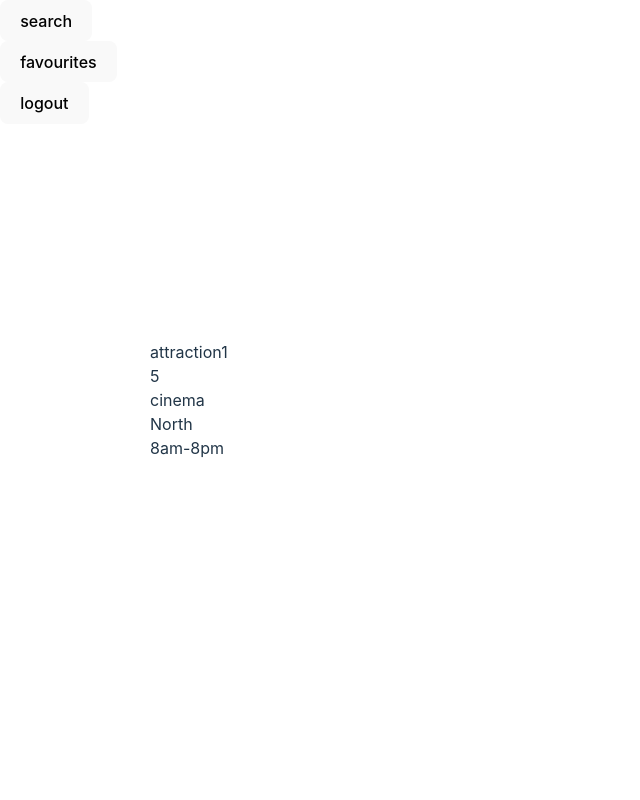
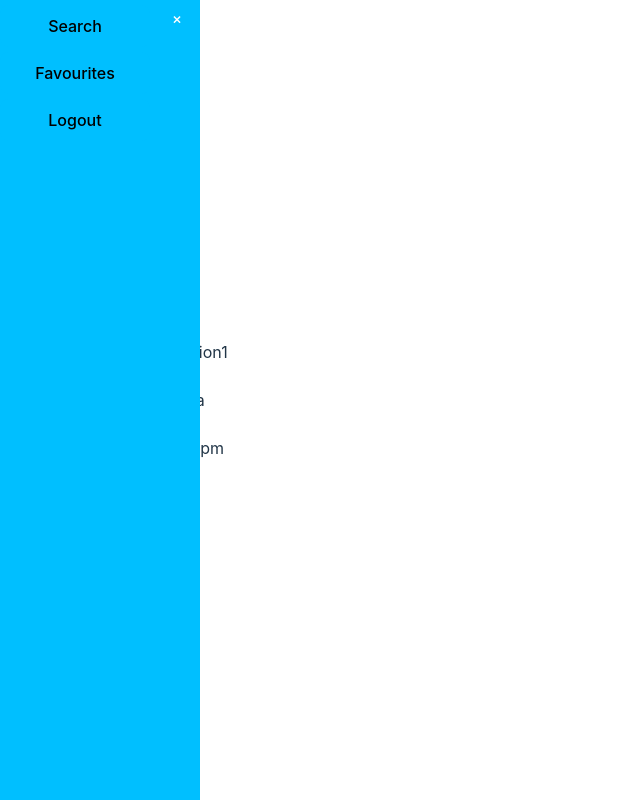
Before and after one commit to feliciahxy/SC2006-SWE-ParknPlay, a React (Vite) app in the folder frontend/: page /favourites in a window 1280 px wide. Shown: the whole page, without its empty margins (0-640 px from the left). Built offline with nearby package versions, Linux system fonts and the light colour scheme.

Commit message:
updated landing page and SideBar

```diff
--- a/frontend/src/App.jsx
+++ b/frontend/src/App.jsx
@@ -16,10 +16,9 @@ function App() {
   return(
     <BrowserRouter>
       <Routes>
-        <Route path="/" Component={LandingUI} />
+        <Route path="/" Component={LoginUI} />
         <Route path="/auth/">
           <Route path="register" Component={RegistrationUI} />
-          <Route path="login" Component={LoginUI} />
           <Route path="forget-password" Component={ForgetPasswordUI} />
         </Route>
         <Route path="/">
--- a/frontend/src/components/specific/SideBar/SideBar.jsx
+++ b/frontend/src/components/specific/SideBar/SideBar.jsx
@@ -1,14 +1,30 @@
 import SideBarButton from "./SideBarButton";
-
-import "./SideBarStyles.css";
+import React, {useState} from 'react';
+import styles from "./SideBarStyles.module.css";
 
 const SideBar = () => {
+    const [isOpen, setIsOpen] = useState(true);
+
+    const toggleSidebar = () =>{
+        setIsOpen(!isOpen);
+    };
+
     return(
-        <div className="sidebar">
-            <SideBarButton name="search" path="/sort-filter" />
-            <SideBarButton name="favourites" path="/favourites" />
-            <SideBarButton name="logout" path="/" />
+        <>
+        <div className={styles.hamburger} onClick={toggleSidebar}>
+        &#9776;
+      </div>
+
+        <div className={`${styles.sidebar} ${isOpen ? styles.open : ""}`}>
+        <button className={styles.closeBtn} onClick={toggleSidebar}>
+          &times;
+        <br/>
+        </button>
+            <SideBarButton name="Search" path="/sort-filter" />
+            <SideBarButton name="Favourites" path="/favourites" />
+            <SideBarButton name="Logout" path="/" />
         </div>
+        </>
     );
 }
 
--- a/frontend/src/components/specific/SideBar/SideBarButton.jsx
+++ b/frontend/src/components/specific/SideBar/SideBarButton.jsx
@@ -1,4 +1,5 @@
 import { useNavigate } from "react-router-dom";
+import styles from './SideBarStyles.module.css';
 
 const SideBarButton = ({name, path}) => {
     const navigate = useNavigate();
@@ -8,7 +9,7 @@ const SideBarButton = ({name, path}) => {
     }
     return(
         <div>
-            <button onClick={handleClick}>{name}</button>
+            <button className={styles.sidebarButtons} onClick={handleClick}>{name}</button>
         </div>
     );
 }
--- a/frontend/src/components/specific/SideBar/SideBarStyles.css
+++ /dev/null
@@ -1,6 +0,0 @@
-.sidebar {
-    position: fixed;
-    left:0;
-    top:0;
-    bottom:0;
-}
--- /dev/null
+++ b/frontend/src/components/specific/SideBar/SideBarStyles.module.css
@@ -0,0 +1,53 @@
+.sidebar {
+    width: 0;
+    position: fixed;
+    top: 0;
+    left: 0;
+    height: 100%;
+    background-color:rgb(0, 191, 255);
+    transition: width 0.5s;
+    overflow-x: hidden;
+    z-index: 1000;
+  }
+
+  .open {
+    width: 200px;
+  }
+
+  .hamburger {
+    position: fixed;
+    top: 0;
+    left: 0.3cm;
+    font-size: 30px;
+    cursor: pointer;
+  }
+
+
+  .closeBtn {
+    position: absolute;
+    top: 0;
+    right: 0;
+    font-size: 15px;
+    background: none;
+    border: none;
+    color: white;
+    cursor: pointer;
+  }
+
+
+.sidebarButtons{
+    background-color: rgb(0, 191, 255);
+    color: rgb(0, 0, 0);
+    display: block;
+    margin: 5px 0;
+    padding: 10px 20px;
+    cursor: pointer;
+    text-align: center;
+    transition: background-color 0.3s ease;
+    border-color: none;
+    width: 150px;
+}
+
+.sidebarButtons:hover {
+    background-color: hsl(195, 100%, 60%);
+}
--- a/frontend/src/screens/auth/LoginUI.jsx
+++ b/frontend/src/screens/auth/LoginUI.jsx
@@ -27,7 +27,7 @@ function LoginUI(){
                 return false;
             }
             return true;
-        }
+        };
 
     const handleSubmit = () => {
         setError(""); //reset to no error
@@ -36,13 +36,20 @@ function LoginUI(){
         }
         console.log(formData.email);
         console.log(formData.password);
-        }
+        };
 
     const navigate = useNavigate();
 
-    const handleClick = () => {
-        navigate('/auth/forget-password');
-    }
+    const handleClick = (e) => {
+        const buttonText = e.target.textContent
+
+        if(buttonText === "Forget Password"){
+            navigate('/auth/forget-password');
+        }
+        else if (buttonText === "Sign up" ){
+            navigate('/auth/register')
+        }
+    };
 
     return(
         <div>
@@ -67,6 +74,9 @@ function LoginUI(){
             <button className = {styles.imageButton} onClick={handleSubmit}></button>
             {error && <div>{error}</div>}
             </div>
+            <div className={styles.signUpContainer}>
+            <p>Do not have an account? <button className= {styles.SignUp} onClick={handleClick}><u>Sign up</u></button> here!</p>
+            </div>
         </div>
     );
 }
--- a/frontend/src/screens/auth/RegistrationUI/RegistrationUI.module.css
+++ b/frontend/src/screens/auth/RegistrationUI/RegistrationUI.module.css
@@ -80,3 +80,31 @@
     opacity: 1;
     outline: none;
 }
+
+.signUpContainer{
+    position: absolute;
+    bottom: 10%;
+    left: 50%;
+    transform: translate(-50%, -50%);
+}
+
+.SignUp{
+    background-color: white;
+    color: rgb(20, 131, 0);
+    font-size: inherit;
+    width: initial;
+    border: none;
+    font-weight: 500;
+    padding: 0;
+    margin: 0;
+}
+
+.SignUp:hover, ForgetPassword:focus{
+    background-color: initial;
+    color: hsl(111, 100%, 36%);
+    border: none;
+    box-shadow: none;
+    cursor: cursor;
+    opacity: 1;
+    outline: none;
+}
```
Also changed, not shown: 1 other file (tests, documents, lock files or other folders).
